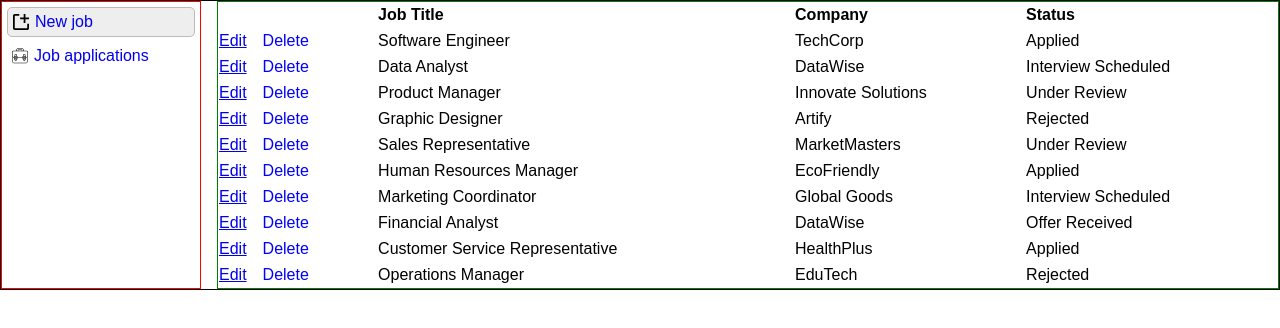
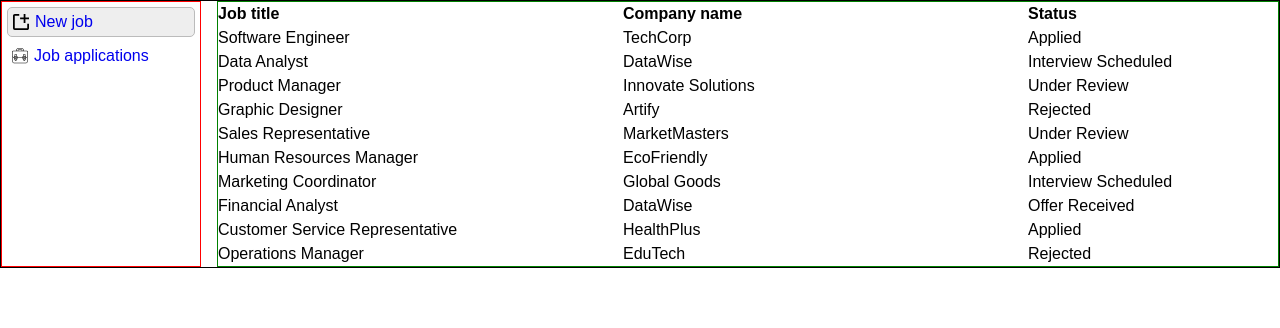
Before and after one commit to jpnws/goodjob, a React (Vite) app: page / in a window 1280 px wide. Shown: the top 328 px of the page. Built offline with nearby package versions, Linux system fonts and the light colour scheme.

Commit message:
Convert table rows to links instead to allow clicking the entire rows.

```diff
--- a/src/JobRow/JobRow.jsx
+++ b/src/JobRow/JobRow.jsx
@@ -4,24 +4,16 @@
 
 import { Link } from 'react-router-dom';
 
-export default function JobRow({ jobItem, onDeleteJobItem }) {
+export default function JobRow({ jobItem }) {
   return (
-    <tr className={styles.tableRow}>
-      <td className={styles.toolColumn}>
-        <span className={styles.editLink}>
-          <Link to={`jobs/${jobItem.id}`}>Edit</Link>
-        </span>
-        <span
-          className={styles.deleteLink}
-          onClick={() => onDeleteJobItem(jobItem)}
-        >
-          Delete
-        </span>
-      </td>
-      <td>{jobItem.jobTitle}</td>
-      <td>{jobItem.company}</td>
-      <td>{jobItem.applicationStatus}</td>
-    </tr>
+    <Link
+      to={`jobs/${jobItem.id}`}
+      className={styles.tableRow}
+    >
+      <div className={styles.jobTitleCol}>{jobItem.jobTitle}</div>
+      <div className={styles.companyCol}>{jobItem.company}</div>
+      <div className={styles.statusCol}>{jobItem.applicationStatus}</div>
+    </Link>
   );
 }
 
--- a/src/JobRow/JobRow.module.css
+++ b/src/JobRow/JobRow.module.css
@@ -15,9 +15,25 @@
 }
 
 .tableRow {
+  display: flex;
+  justify-content: space-between;
   cursor: pointer;
+  color: #000000;
+  text-decoration: none;
 }
 
 .tableRow:hover {
   background-color: #eeeeee;
 }
+
+.jobTitleCol {
+  width: 250px;
+}
+
+.companyCol {
+  width: 250px;
+}
+
+.statusCol {
+  width: 250px;
+}
--- a/src/JobTable/JobTable.jsx
+++ b/src/JobTable/JobTable.jsx
@@ -6,16 +6,12 @@
 
 export default function JobTable({ jobs, onDeleteJobItem }) {
   return (
-    <table className={styles.jobTable}>
-      <thead>
-        <tr>
-          <th></th>
-          <th className={styles.headerTitle}>Job Title</th>
-          <th className={styles.headerTitle}>Company</th>
-          <th className={styles.headerTitle}>Status</th>
-        </tr>
-      </thead>
-      <tbody className="">
+    <div className={styles.jobTable}>
+      <div className={styles.tableHeader}>
+        <div className={styles.jobTitleCol}>Job title</div>
+        <div className={styles.companyNameCol}>Company name</div>
+        <div className={styles.statusCol}>Status</div>
+      </div>
       {jobs
         ? jobs.map((item) => {
             return (
@@ -27,8 +23,7 @@
             );
           })
         : null}
-      </tbody>
-    </table>
+    </div>
   );
 }
 
--- a/src/JobTable/JobTable.module.css
+++ b/src/JobTable/JobTable.module.css
@@ -7,3 +7,23 @@
 .headerTitle {
   text-align: left;
 }
+
+.tableHeader {
+  display: flex;
+  justify-content: space-between;
+}
+
+.jobTitleCol {
+  width: 250px;
+  font-weight: bold;
+}
+
+.companyNameCol {
+  width: 250px;
+  font-weight: bold;
+}
+
+.statusCol {
+  width: 250px;
+  font-weight: bold;
+}
```
Lines whose indentation alone changed are shown as unchanged.
